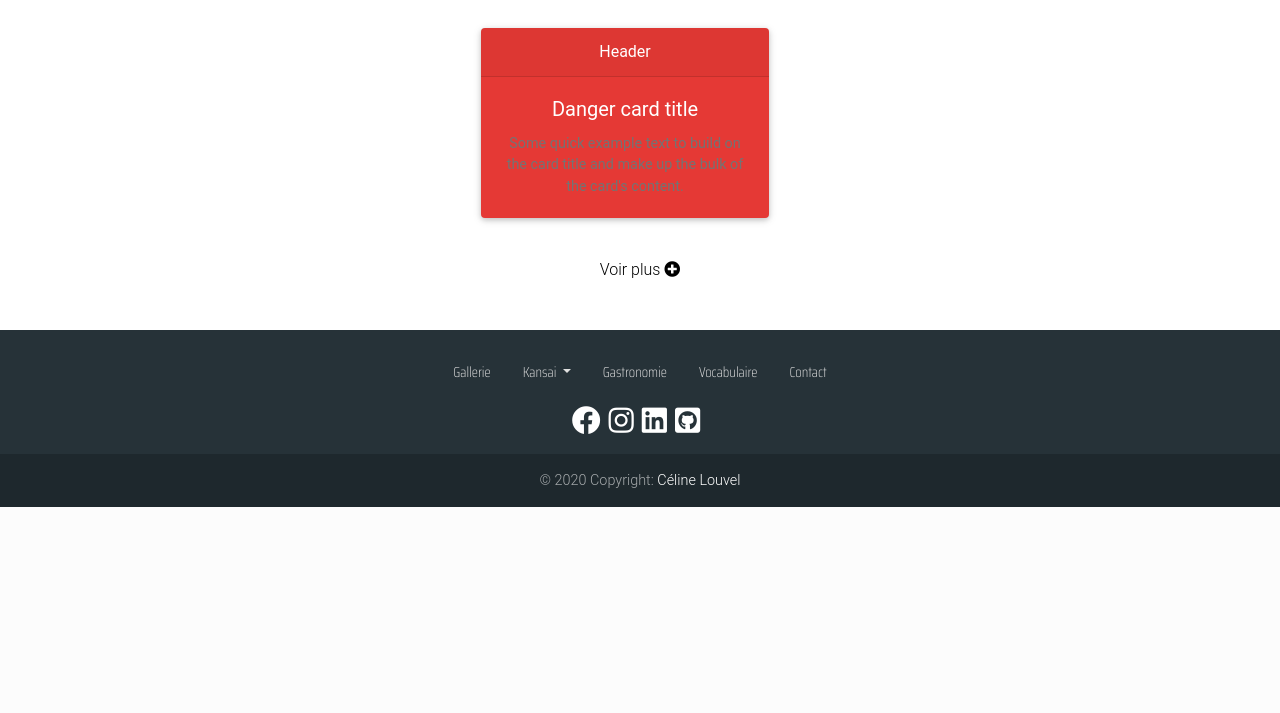
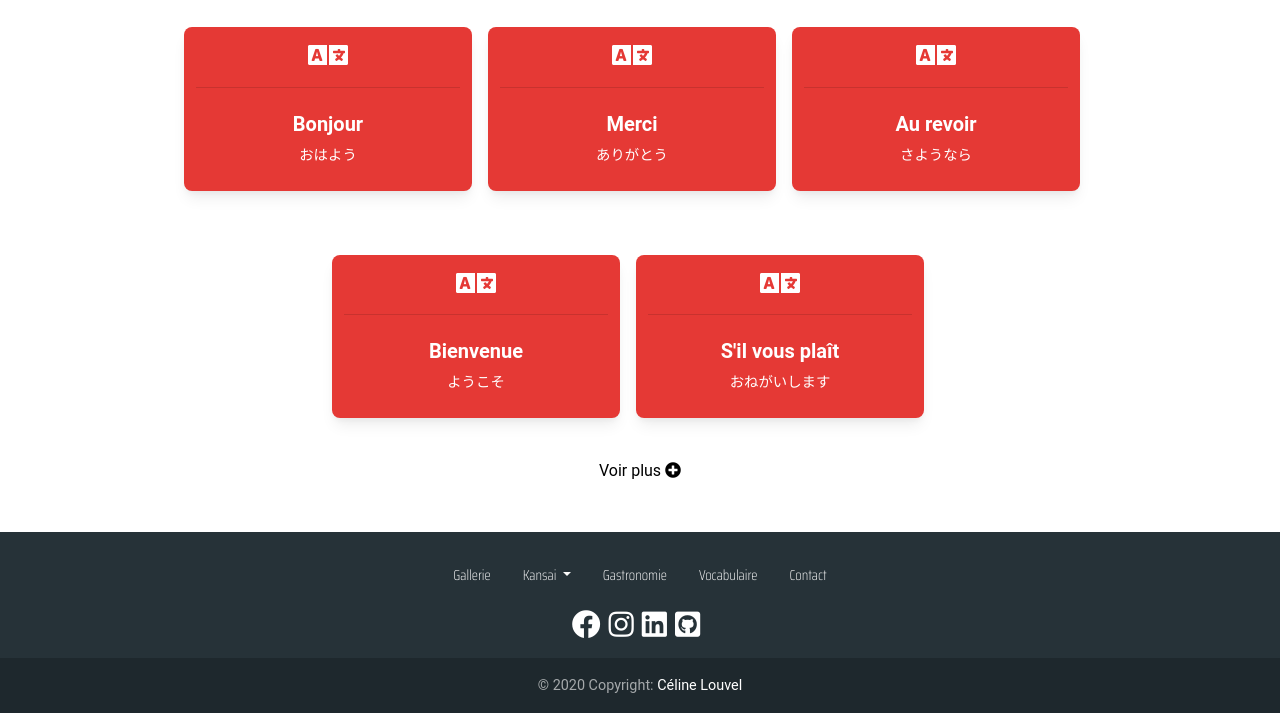
Before and after one commit to Celine-Chan/KansaiNoBouken, a PHP site: page / in a window 1280 px wide. Shown: the part 4646-5359 px from the top of the page. Before the commit the page ends 5153 px from the top, so only its background shows below. Run offline with PHP 8.4, Linux system fonts and the light colour scheme; some libraries are stand-ins or nearby versions.

Commit message:
modif card vocab

```diff
--- a/assets/css/style.css
+++ b/assets/css/style.css
@@ -47,12 +47,14 @@
 
 .textAccueil {
     text-align: justify;
-    font-family: 'Lora', serif;
+    font-family: 'Crimson Text', serif;
+    font-size: 1.2rem;
 }
 
 .textGastronomie {
     text-align: justify;
-    font-family: 'Lora', serif;
+    font-family: 'Crimson Text', serif;
+    font-size: 1.2rem;
 }
 
 .foodSize {
@@ -62,10 +64,17 @@
 
 .seeMore:hover {
     text-decoration: underline;
+    color: red;
 }
 
 .vocabularyCard{
     justify-content: space-evenly;
+}
+
+/* City Card */
+
+.fontSizeCard .card-text{
+    font-size: 1.1rem;
 }
 
 /* PAGE CONTACT */
@@ -91,3 +100,10 @@
 .fa-arrow-circle-up {
     color: #ff5252;
 }
+
+.vocabularyCard:hover{
+    transform: scale(1.1);
+}
+.vocabularyCard{
+    transition: transform 0.2s ease;
+}
--- a/assets/js/script.js
+++ b/assets/js/script.js
@@ -0,0 +1,8 @@
+// Scroll To Top
+
+    const btn = document.getElementById('scrollTop');
+
+    btn.addEventListener('click', () => window.scrollTo({
+    top: 400,
+    behavior: 'smooth',
+    }));
--- a/index.html
+++ b/index.html
@@ -15,6 +15,8 @@
         integrity="sha384-AYmEC3Yw5cVb3ZcuHtOA93w35dYTsvhLPVnYs9eStHfGJvOvKxVfELGroGkvsg+p" crossorigin="anonymous" />
     <!-- Material Design Bootstrap -->
     <link href="https://cdnjs.cloudflare.com/ajax/libs/mdbootstrap/4.19.1/css/mdb.min.css" rel="stylesheet">
+    <!-- MDB v2-->
+    <link href="https://cdnjs.cloudflare.com/ajax/libs/mdb-ui-kit/3.0.0/mdb.min.css" rel="stylesheet">
     <!-- googlefont -->
     <link rel="preconnect" href="https://fonts.gstatic.com">
     <link href="https://fonts.googleapis.com/css2?family=Cinzel:wght@500&display=swap" rel="stylesheet">
@@ -23,6 +25,11 @@
         rel="stylesheet">
     <link rel="preconnect" href="https://fonts.gstatic.com">
     <link href="https://fonts.googleapis.com/css2?family=Lora&display=swap" rel="stylesheet">
+    <link rel="preconnect" href="https://fonts.gstatic.com">
+    <link href="https://fonts.googleapis.com/css2?family=Lora:ital,wght@0,400;1,400;1,500&display=swap"
+        rel="stylesheet">
+    <link rel="preconnect" href="https://fonts.gstatic.com">
+    <link href="https://fonts.googleapis.com/css2?family=Crimson+Text&display=swap" rel="stylesheet">
     <!-- lien css -->
     <link rel="stylesheet" href="assets/css/style.css">
 </head>
@@ -223,8 +230,6 @@
         <img src="assets/img/separator.svg" alt="separator" class="w-25">
     </div>
 
-    <!--  -->
-
     <!-- Card -->
     <div class="row row-cols-1 row-cols-md-3 g-4 mt-5 cityCard">
         <!-- first card -->
@@ -238,10 +243,10 @@
                 </div>
                 <div class="card-body">
                     <h5 class="card-title">Osaka 大阪</h5>
-                    <p class="card-text">
+                    <p class="card-text fontSizeCard" style="font-size: 1rem; color: black;">
                         Découvrez la ville d'Osaka qui est la 3ème plus grande ville du Japon derrière Tokyo et
                         Yokohama.
-                        osaka est connu pour son hospitalité, ses animations et sa gastronomie typique.
+                        osaka est connu pour son hospitalité, ses animations et sa gastronomie typique.</br>
                         <a href="kansai.html" class="black-text seeMore ml-3">Voir plus <i
                                 class="fas fa-plus-circle"></i></a>
                     </p>
@@ -259,7 +264,8 @@
                 </div>
                 <div class="card-body">
                     <h5 class="card-title">Kyoto 京都</h5>
-                    <p class="card-text">Découvrez Kyoto, ancienne capitale du Japon, le coeur culturel et religieux du
+                    <p class="card-text" style="font-size: 1rem; color: black;">Découvrez Kyoto, ancienne capitale du
+                        Japon, le coeur culturel et religieux du
                         Japon.
                         Vous serez captivés par ses palais impériaux, ses milliers de sanctuaires shinto et temples
                         bouddhistes.
@@ -279,7 +285,7 @@
                 </div>
                 <div class="card-body">
                     <h5 class="card-title">Nara 奈良</h5>
-                    <p class="card-text">
+                    <p class="card-text" style="font-size: 1rem; color: black;">
                         Découvrez Nara dont les monuments historiques de l'ancienne ville sont inscrits à l'UNESCO.
                         Laissez-vous transporté par l'ambiance de la ville où les cerfs en libertés flânent à vos côtés.
                         <a href="kansai.html" class="black-text seeMore ml-3">Voir plus <i
@@ -300,7 +306,7 @@
                 </div>
                 <div class="card-body">
                     <h5 class="card-title">Kobe 神戸</h5>
-                    <p class="card-text">
+                    <p class="card-text" style="font-size: 1rem; color: black;">
                         Découvrez Kobe "la porte des esprits", connue pour sa célèbre viande de boeuf et son quartier
                         européen.
                         Elle offre une vue incroyable la nuit si vous êtes adeptes des ballades nocturnes.
@@ -321,7 +327,7 @@
                 </div>
                 <div class="card-body">
                     <h5 class="card-title">Wakayama 和歌山</h5>
-                    <p class="card-text">
+                    <p class="card-text" style="font-size: 1rem; color: black;">
                         This is a longer card with supporting text below as a natural lead-in to
                         additional content. This content is a little bit longer.
                         <a href="kansai.html" class="black-text seeMore ml-3">Voir plus <i
@@ -341,7 +347,7 @@
                 </div>
                 <div class="card-body">
                     <h5 class="card-title">Kansai 関西</h5>
-                    <p class="card-text">
+                    <p class="card-text" style="font-size: 1rem; color: black;">
                         This is a longer card with supporting text below as a natural lead-in to
                         additional content. This content is a little bit longer.
                         <a href="kansai.html" class="black-text seeMore ml-3">Voir plus <i
@@ -378,9 +384,9 @@
         </p>
 
     </div>
-    <img src="assets/img/osaka/foodResto2.jpg" alt="food" class="img-fluid mx-auto d-block rounded ">
+
     <div>
-
+        <img src="assets/img/osaka/foodResto2.jpg" alt="food" class="img-fluid mx-auto d-block rounded ">
     </div>
 
     <div class="container mt-4 text-center">
@@ -393,55 +399,40 @@
 
     <!-- Vocabulaire card -->
 
-    <div class="container-fluid row text-center vocabularyCard">
-        <div class="card text-white red darken-1 mb-3 mt-5 mr-3 ml-4" style="max-width: 18rem">
-            <div class="card-header">Header</div>
+    <div class="container-fluid row text-center justify-content-center">
+        <div class="card vocabularyCard text-white red darken-1 mb-3 mt-5 mr-3 ml-4" style="max-width: 18rem">
+            <div class="card-header"><i class="fas fa-language fa-2x"></i></div>
             <div class="card-body">
-                <h5 class="card-title">Danger card title</h5>
-                <p class="card-text">
-                    Some quick example text to build on the card title and make up the bulk of the
-                    card's content.
-                </p>
+                <h5 class="card-title"><strong>Bonjour</strong></h5>
+                <p class="card-text white-text">おはよう</p>
             </div>
         </div>
-        <div class="card text-white red darken-1 mb-3 mt-5 mr-3" style="max-width: 18rem">
-            <div class="card-header">Header</div>
+        <div class="card vocabularyCard text-white red darken-1 mb-3 mt-5 mr-3" style="max-width: 18rem">
+            <div class="card-header"><i class="fas fa-language fa-2x"></i></div>
             <div class="card-body">
-                <h5 class="card-title">Danger card title</h5>
-                <p class="card-text">
-                    Some quick example text to build on the card title and make up the bulk of the
-                    card's content.
-                </p>
+                <h5 class="card-title"><strong>Merci</strong></h5>
+                <p class="card-text white-text">ありがとう</p>
             </div>
         </div>
-        <div class="card text-white red darken-1 mb-3 mt-5 mr-3" style="max-width: 18rem">
-            <div class="card-header">Header</div>
+        <div class="card vocabularyCard text-white red darken-1 mb-3 mt-5 mr-3" style="max-width: 18rem">
+            <div class="card-header"><i class="fas fa-language fa-2x"></i></div>
             <div class="card-body">
-                <h5 class="card-title">Danger card title</h5>
-                <p class="card-text">
-                    Some quick example text to build on the card title and make up the bulk of the
-                    card's content.
-                </p>
+                <h5 class="card-title"><strong>Au revoir</strong></h5>
+                <p class="card-text white-text">さようなら</p>
             </div>
         </div>
-        <div class="card text-white red darken-1 mb-3 mt-5 mr-3" style="max-width: 18rem">
-            <div class="card-header">Header</div>
+        <div class="card vocabularyCard text-white red darken-1 mb-3 mt-5 mr-3" style="max-width: 18rem">
+            <div class="card-header"><i class="fas fa-language fa-2x"></i></div>
             <div class="card-body">
-                <h5 class="card-title">Danger card title</h5>
-                <p class="card-text">
-                    Some quick example text to build on the card title and make up the bulk of the
-                    card's content.
-                </p>
+                <h5 class="card-title"><strong>Bienvenue</strong></h5>
+                <p class="card-text white-text">ようこそ</p>
             </div>
         </div>
-        <div class="card text-white red darken-1 mb-3 mt-5" style="max-width: 18rem">
-            <div class="card-header">Header</div>
+        <div class="card vocabularyCard text-white red darken-1 mb-3 mt-5" style="max-width: 18rem">
+            <div class="card-header"><i class="fas fa-language fa-2x"></i></div>
             <div class="card-body">
-                <h5 class="card-title">Danger card title</h5>
-                <p class="card-text">
-                    Some quick example text to build on the card title and make up the bulk of the
-                    card's content.
-                </p>
+                <h5 class="card-title"><strong>S'il vous plaît</strong></h5>
+                <p class="card-text white-text">おねがいします</p>
             </div>
         </div>
     </div>
@@ -452,8 +443,8 @@
         <a href="vocabulaire.html" class="black-text seeMore">Voir plus <i class="fas fa-plus-circle"></i></a>
     </div>
 
-    <div id="scrollTop">
-        <a href="#top"><i class="fas fa-arrow-circle-up fa-3x"></i></a>
+    <div>
+        <a id="scrollTop"><i class="fas fa-arrow-circle-up fa-3x"></i></a>
     </div>
 
     <footer class="page-footer font-small special-color-dark pt-4 mt-5">
@@ -500,6 +491,8 @@
     <!-- MDB core JavaScript -->
     <script type="text/javascript" src="https://cdnjs.cloudflare.com/ajax/libs/mdbootstrap/4.19.1/js/mdb.min.js">
     </script>
+    <!-- MDB -->
+    <script type="text/javascript" src="https://cdnjs.cloudflare.com/ajax/libs/mdb-ui-kit/3.0.0/mdb.min.js"></script>
     <!-- lien js -->
     <script src="assets/js/script.js"></script>
 </body>
```
